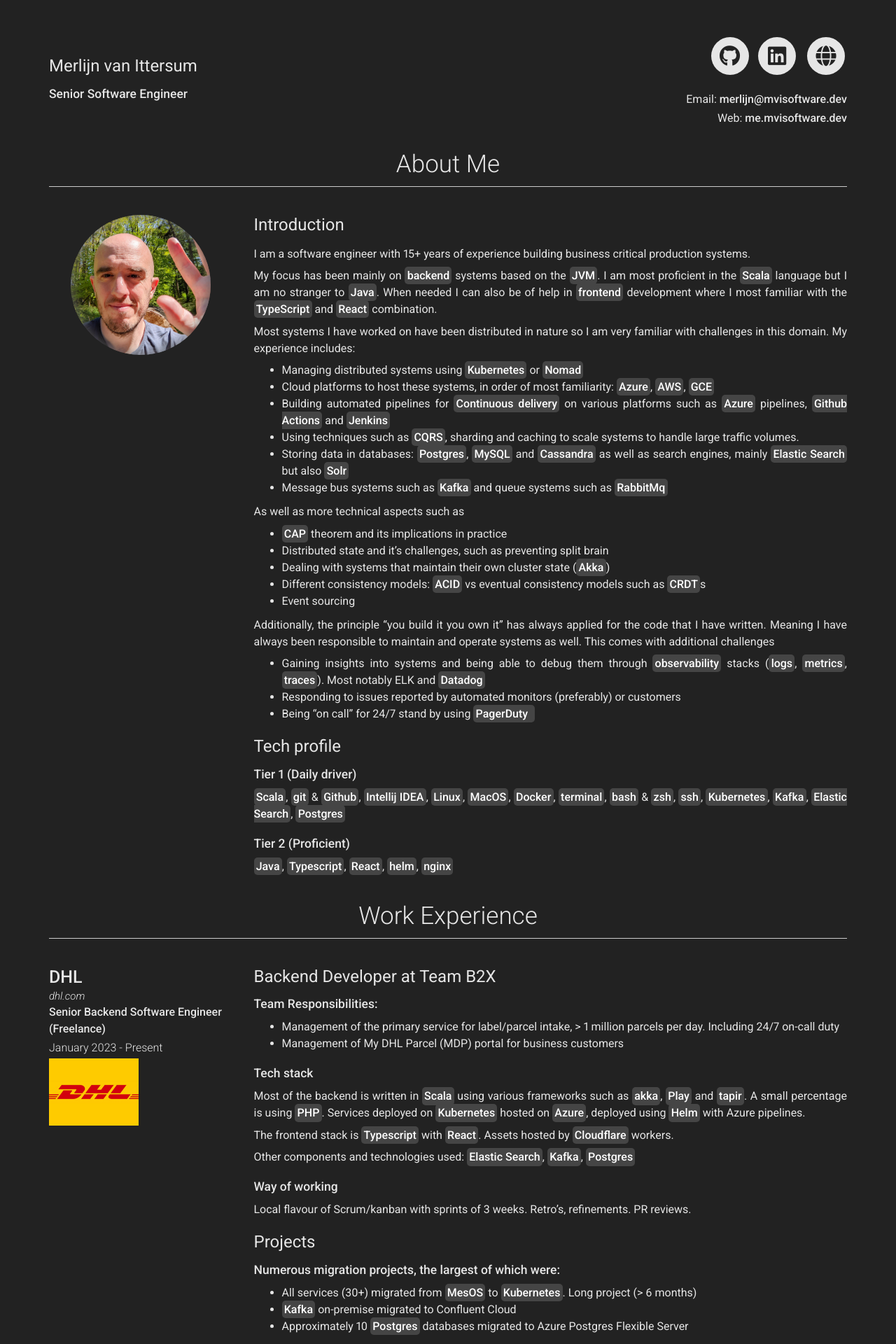
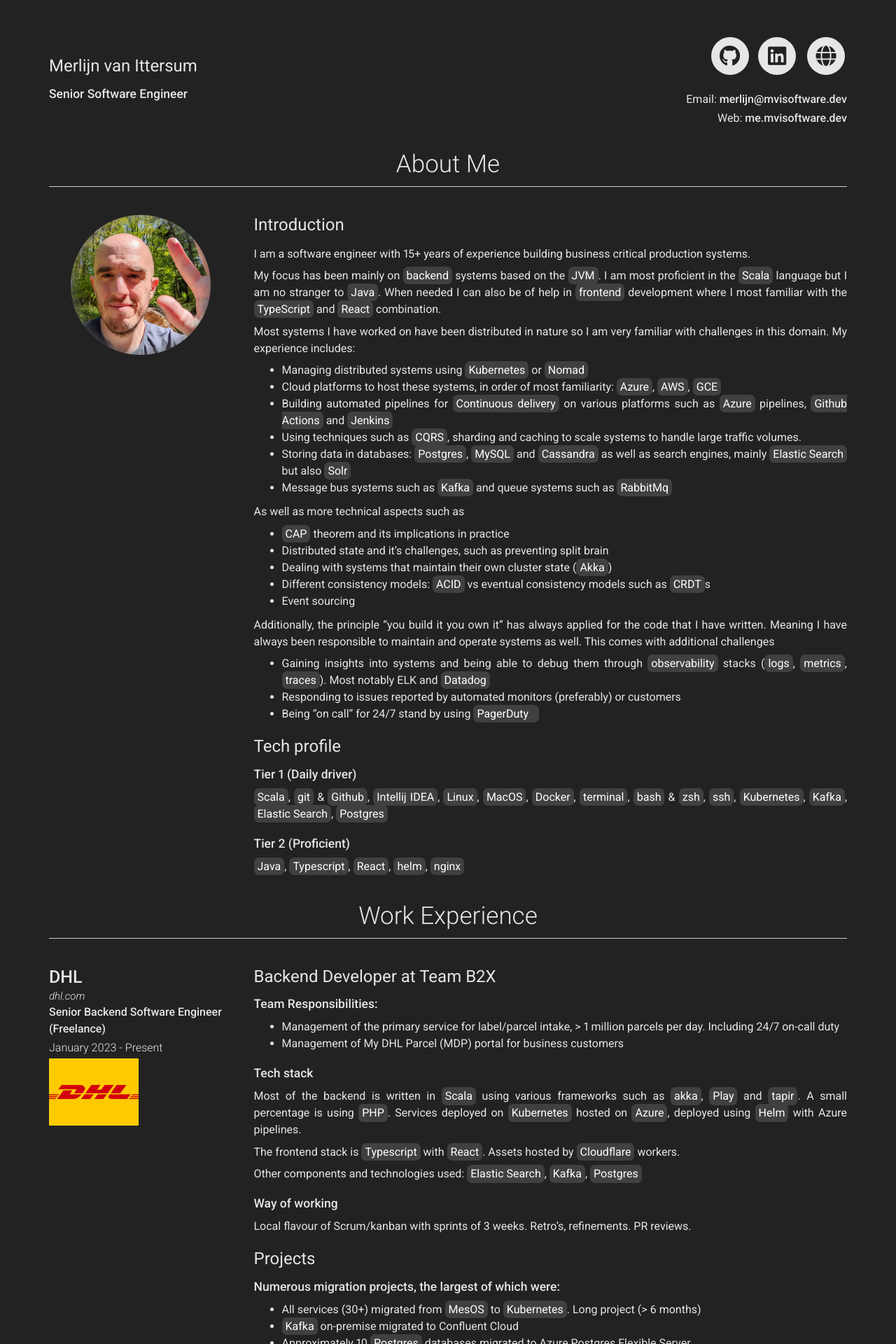
Before and after one commit to merlijn/merlijn.github.io, a Jekyll site: the page built from index.md, in a window 1280 px wide. Shown: the top 1920 px of the page at 70% size. Built offline with Jekyll 4.4.1, drawn with Linux system fonts in a browser that asks for light colours; nearby versions of some CDN libraries.

Commit message:
tweak styling

```diff
--- a/_sass/dark.scss
+++ b/_sass/dark.scss
@@ -5,9 +5,8 @@
 
 .dark {
   mark {
-    //font-weight: bold;
      color: #ffffff;
-     background-color: #454545;
+     background-color: #404040;
   }
 
   a {
--- a/_sass/type.scss
+++ b/_sass/type.scss
@@ -96,12 +96,10 @@ a i {
 }
 
 mark {
-  font-weight: 500;
-  //padding: 2px 4px;
-  //font-size: 90%;
-  //color: black;
-  //background-color: #e7eaf1;
-  border-radius: 5px;
+  font-weight: 400;
+  border-radius: 7px;
+  padding-left: 5px;
+  padding-right: 5px;
   //-webkit-box-shadow: inset 0 -1px 0 rgba(229, 232, 236, 0.25);
   //box-shadow: inset 0 -1px 0 rgba(243, 245, 246, 0.25);
 }
```
